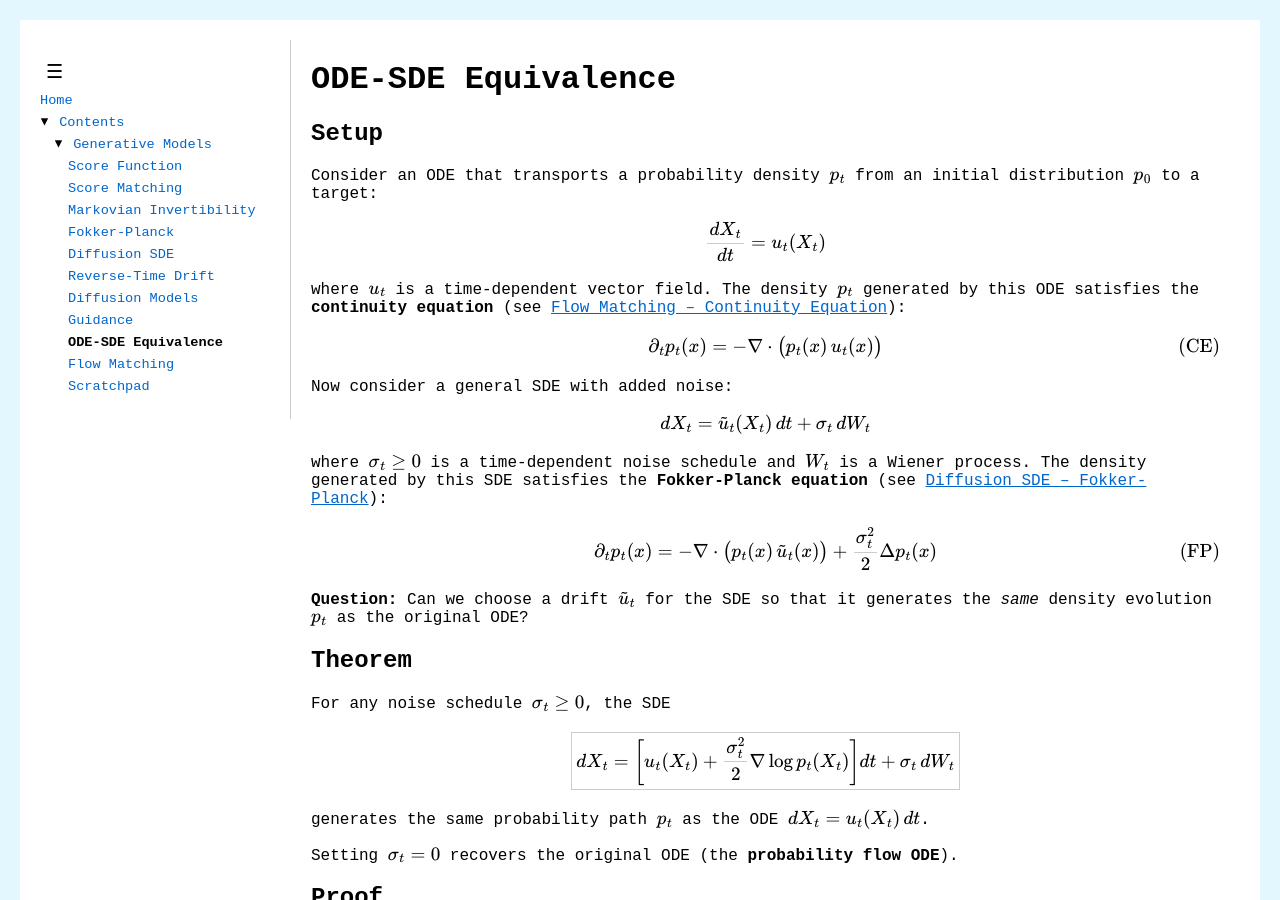
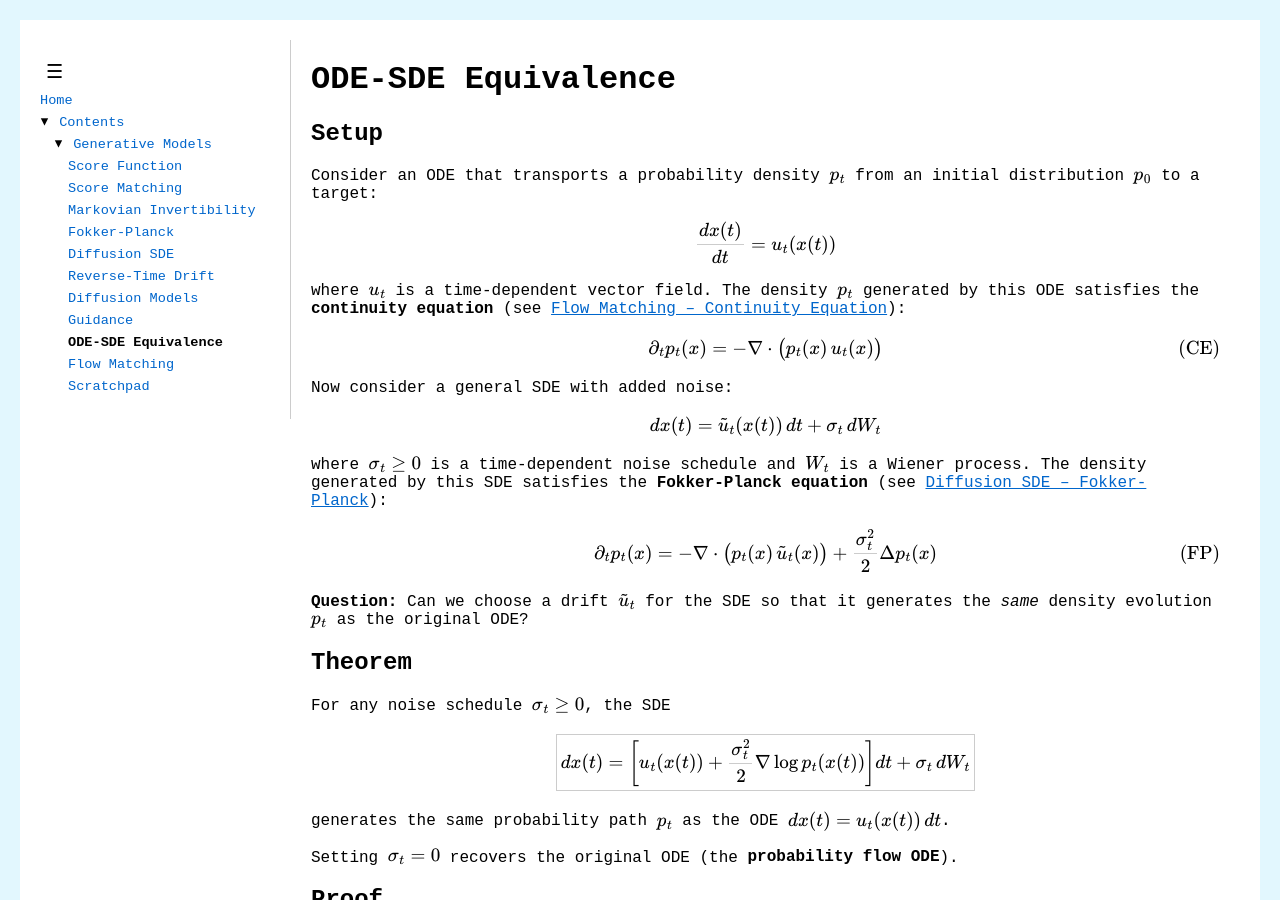
Before and after one commit to scer80/scer80.github.io, a Jekyll site: the page built from contents/generative_models/ode_sde_equivalence.md, in a window 1280 px wide and 900 px high. Built offline with Jekyll 4.4.1, drawn with Linux system fonts in a browser that asks for light colours; our own code applies the rules of GitHub Pages for plain Markdown files; some of the changed text lies outside the part shown.

```diff
--- a/contents/generative_models/ode_sde_equivalence.md
+++ b/contents/generative_models/ode_sde_equivalence.md
@@ -8,7 +8,7 @@ layout: contents
 
 Consider an ODE that transports a probability density $p_t$ from an initial distribution $p_0$ to a target:
 
-$$\frac{dX_t}{dt} = u_t(X_t)$$
+$$\frac{dx(t)}{dt} = u_t(x(t))$$
 
 where $u_t$ is a time-dependent vector field. The density $p_t$ generated by this ODE satisfies the **continuity equation** (see [Flow Matching -- Continuity Equation](flow_matching.md)):
 
@@ -16,7 +16,7 @@ $$\partial_t p_t(x) = -\nabla \cdot \big( p_t(x)\, u_t(x) \big) \tag{CE}$$
 
 Now consider a general SDE with added noise:
 
-$$dX_t = \tilde{u}_t(X_t)\, dt + \sigma_t\, dW_t$$
+$$dx(t) = \tilde{u}_t(x(t))\, dt + \sigma_t\, dW_t$$
 
 where $\sigma_t \geq 0$ is a time-dependent noise schedule and $W_t$ is a Wiener process. The density generated by this SDE satisfies the **Fokker-Planck equation** (see [Diffusion SDE -- Fokker-Planck](diffusion_sde.md)):
 
@@ -28,9 +28,9 @@ $$\partial_t p_t(x) = -\nabla \cdot \big( p_t(x)\, \tilde{u}_t(x) \big) + \frac{
 
 For any noise schedule $\sigma_t \geq 0$, the SDE
 
-$$\boxed{dX_t = \left[ u_t(X_t) + \frac{\sigma_t^2}{2} \nabla \log p_t(X_t) \right] dt + \sigma_t\, dW_t}$$
+$$\boxed{dx(t) = \left[ u_t(x(t)) + \frac{\sigma_t^2}{2} \nabla \log p_t(x(t)) \right] dt + \sigma_t\, dW_t}$$
 
-generates the same probability path $p_t$ as the ODE $dX_t = u_t(X_t)\, dt$.
+generates the same probability path $p_t$ as the ODE $dx(t) = u_t(x(t))\, dt$.
 
 Setting $\sigma_t = 0$ recovers the original ODE (the **probability flow ODE**).
 
@@ -72,6 +72,6 @@ The cancellation is algebraically exact because $\nabla \cdot (p_t \nabla \log p
 
 ## Special Cases
 
-- **$\sigma_t = 0$:** The SDE reduces to the original ODE $dX_t = u_t(X_t)\, dt$. This is the **probability flow ODE**, a deterministic sampler.
-- **$u_t = 0$:** The SDE becomes a pure score-based diffusion: $dX_t = \frac{\sigma_t^2}{2} \nabla \log p_t(X_t)\, dt + \sigma_t\, dW_t$, which is Langevin-type dynamics that preserves $p_t$.
+- **$\sigma_t = 0$:** The SDE reduces to the original ODE $dx(t) = u_t(x(t))\, dt$. This is the **probability flow ODE**, a deterministic sampler.
+- **$u_t = 0$:** The SDE becomes a pure score-based diffusion: $dx(t) = \frac{\sigma_t^2}{2} \nabla \log p_t(x(t))\, dt + \sigma_t\, dW_t$, which is Langevin-type dynamics that preserves $p_t$.
 - **Practical tradeoff:** ODE samplers ($\sigma_t = 0$) are fast but can produce lower-quality samples. SDE samplers ($\sigma_t > 0$) inject stochasticity that can improve sample quality at the cost of more function evaluations.
```
